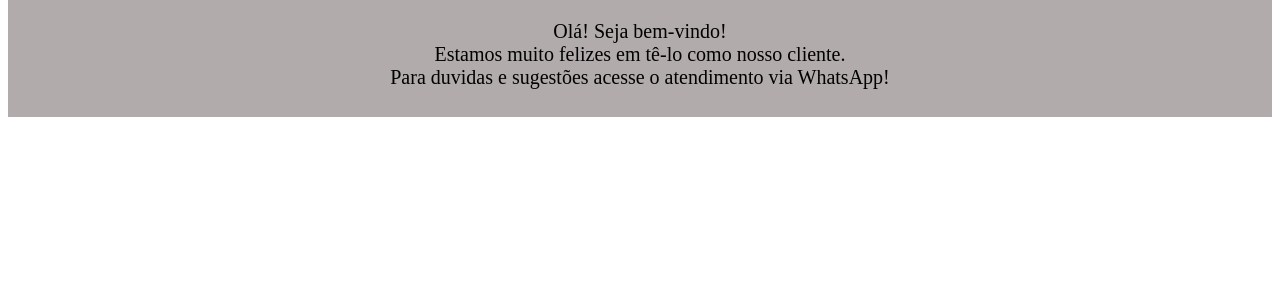
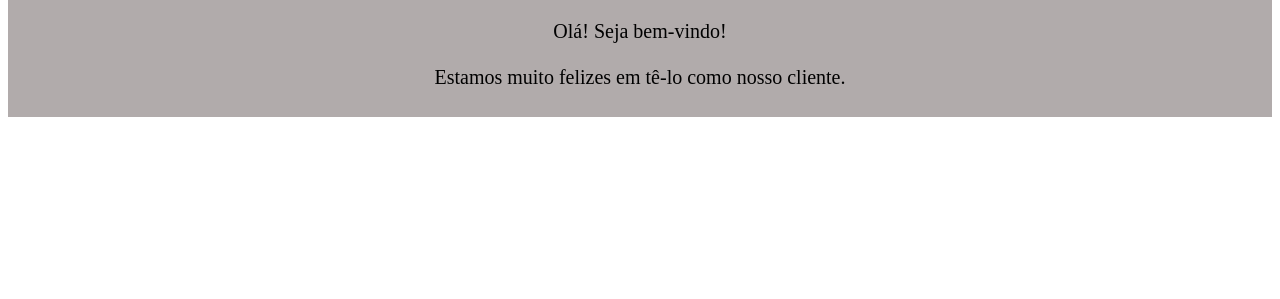
Before and after one commit to Maike-Simoncini/Gerador-de-senha, a plain HTML site: page index.html in a window 1280 px wide. Shown: the part 501-800 px from the top of the page. Drawn offline with Linux system fonts and the light colour scheme.

Commit message:
Update index.html

```diff
--- a/index.html
+++ b/index.html
@@ -25,9 +25,8 @@
 		</div>
 		<div class="col-xs-4 col-xs-offset-4 inforTexto"><br>
 			<span>
-				Olá! Seja bem-vindo!<br>
+				Olá! Seja bem-vindo!<br><br>
 				Estamos muito felizes em tê-lo como nosso cliente.<br>
-				Para duvidas e sugestões acesse o atendimento via WhatsApp!
 			</span>
 		</div>
 	<audio id="audioChamada" src="audio/audio_chamada.wav"></audio>
```
